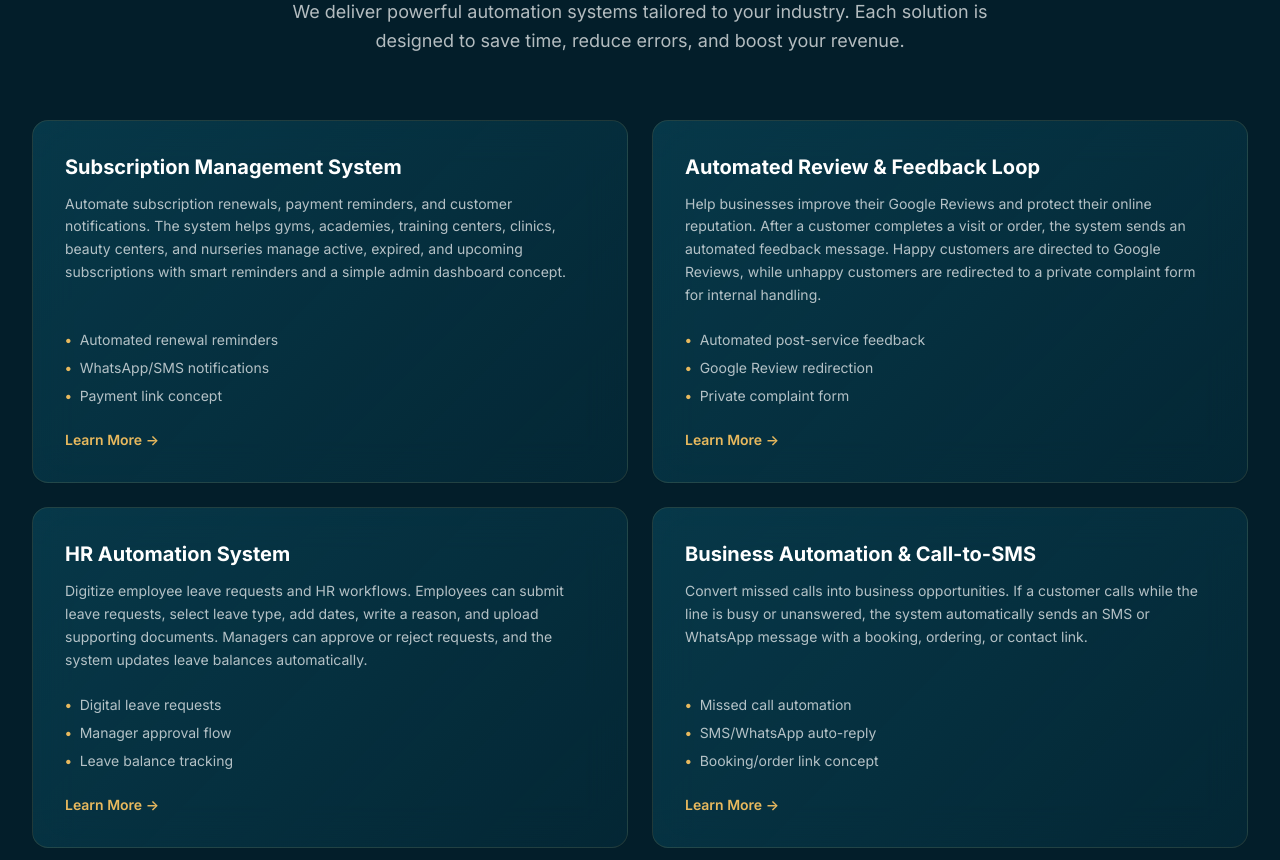
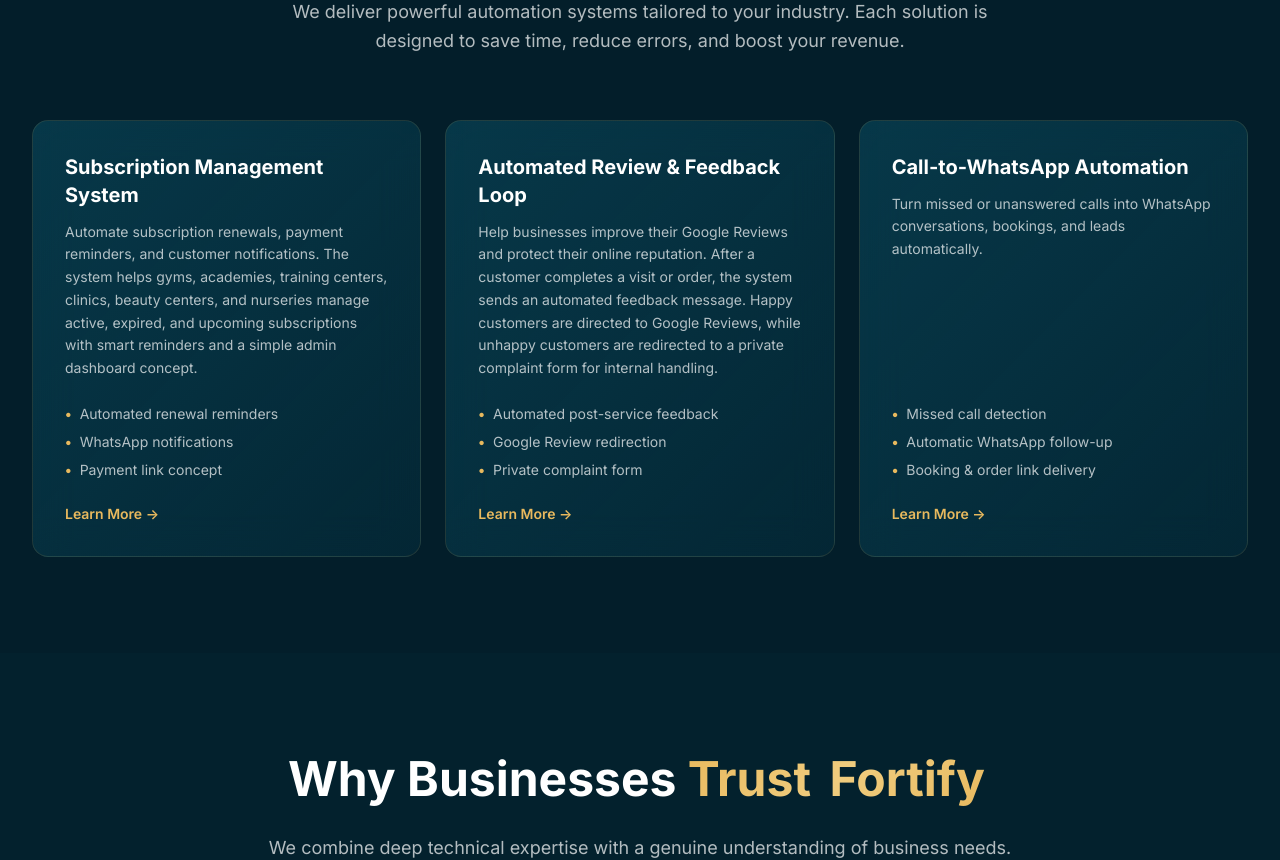
Before and after one commit to aboodbelal99-cys/Fortify, a Next.js app: page / in a window 1280 px wide. Shown: the part 1080-1940 px from the top of the page. Built offline with nearby package versions, Linux system fonts and the light colour scheme.

Commit message:
Remove HR Automation, rename Call-to-SMS to Call-to-WhatsApp Automation, update CTAs

```diff
--- a/src/app/layout.jsx
+++ b/src/app/layout.jsx
@@ -9,13 +9,12 @@
     template: '%s | Fortify',
   },
   description:
-    'Fortify provides premium business automation solutions including subscription management, automated reviews, HR automation, and call-to-SMS systems. Fortifying your business, coding your future.',
+    'Fortify provides premium business automation solutions including subscription management, automated reviews, and call-to-WhatsApp automation. Fortifying your business, coding your future.',
   keywords: [
     'business automation',
     'subscription management',
-    'HR automation',
     'review automation',
-    'call to SMS',
+    'call to WhatsApp',
     'workflow automation',
     'digital transformation',
   ],
--- a/src/app/page.jsx
+++ b/src/app/page.jsx
@@ -112,7 +112,7 @@
             description="We deliver powerful automation systems tailored to your industry. Each solution is designed to save time, reduce errors, and boost your revenue."
           />
 
-          <div className="grid grid-cols-1 md:grid-cols-2 gap-6">
+          <div className="grid grid-cols-1 md:grid-cols-3 gap-6">
             {services.map((service, index) => (
               <ServiceCard key={service.id} service={service} index={index} />
             ))}
--- a/src/app/services/call-to-sms/page.jsx
+++ b/src/app/services/call-to-whatsapp/page.jsx
@@ -1,13 +1,13 @@
 import ServicePageLayout from '@/components/ServicePageLayout';
 import { services } from '@/data/services';
 
-const service = services.find((s) => s.id === 'call-to-sms');
+const service = services.find((s) => s.id === 'call-to-whatsapp');
 
 export const metadata = {
   title: service.title,
   description: service.brief,
 };
 
-export default function CallToSmsPage() {
+export default function CallToWhatsAppPage() {
   return <ServicePageLayout service={service} />;
 }
--- a/src/app/services/hr-automation/page.jsx
+++ /dev/null
@@ -1,13 +0,0 @@
-import ServicePageLayout from '@/components/ServicePageLayout';
-import { services } from '@/data/services';
-
-const service = services.find((s) => s.id === 'hr-automation');
-
-export const metadata = {
-  title: service.title,
-  description: service.brief,
-};
-
-export default function HRAutomationPage() {
-  return <ServicePageLayout service={service} />;
-}
--- a/src/components/Footer.jsx
+++ b/src/components/Footer.jsx
@@ -8,8 +8,7 @@
     links: [
       { label: 'Subscription Management', href: '/services/subscription-management' },
       { label: 'Review & Feedback', href: '/services/review-feedback' },
-      { label: 'HR Automation', href: '/services/hr-automation' },
-      { label: 'Call-to-SMS', href: '/services/call-to-sms' },
+      { label: 'Call-to-WhatsApp', href: '/services/call-to-whatsapp' },
     ],
   },
   {
--- a/src/components/Navbar.jsx
+++ b/src/components/Navbar.jsx
@@ -78,7 +78,7 @@
                 className="ml-3 inline-flex items-center gap-1.5 px-5 py-2 bg-gradient-to-r from-[#E8B95E] to-[#d4a44e] text-[#042430] text-[0.82rem] font-semibold rounded-lg hover:shadow-md hover:shadow-[#E8B95E]/20 transition-all duration-300"
               >
                 <span className="nav-get-started notranslate">
-                  <span>Get Started</span>
+                  <span>Contact Us</span>
                 </span>
               </Link>
             </div>
@@ -148,7 +148,7 @@
               className="block text-center px-5 py-3 bg-gradient-to-r from-[#E8B95E] to-[#d4a44e] text-[#042430] text-sm font-semibold rounded-lg"
             >
               <span className="nav-get-started notranslate">
-                <span>Get Started</span>
+                <span>Contact Us</span>
               </span>
             </Link>
           </div>
--- a/src/components/ServicePageLayout.jsx
+++ b/src/components/ServicePageLayout.jsx
@@ -168,7 +168,7 @@
               className="btn-gold text-base px-8 py-4 w-full sm:w-auto justify-center"
             >
 
-              Discuss This Solution
+              Request Demo
             </a>
             <Link
               href="/contact"
--- a/src/data/services.js
+++ b/src/data/services.js
@@ -7,7 +7,7 @@
     icon: '🔄',
     features: [
       'Automated renewal reminders',
-      'WhatsApp/SMS notifications',
+      'WhatsApp notifications',
       'Payment link concept',
       'Active/expired customer status',
       'Monthly revenue visibility',
@@ -54,57 +54,48 @@
     ],
   },
   {
-    id: 'hr-automation',
-    title: 'HR Automation System',
+    id: 'call-to-whatsapp',
+    title: 'Call-to-WhatsApp Automation',
     brief:
-      'Digitize employee leave requests and HR workflows. Employees can submit leave requests, select leave type, add dates, write a reason, and upload supporting documents. Managers can approve or reject requests, and the system updates leave balances automatically.',
-    icon: '👥',
+      'Turn missed or unanswered calls into WhatsApp conversations, bookings, and leads automatically.',
+    icon: '📞',
     features: [
-      'Digital leave requests',
-      'Manager approval flow',
-      'Leave balance tracking',
-      'Employee profile records',
-      'Attachment upload concept',
-      'HR workflow automation',
+      'Missed call detection',
+      'Automatic WhatsApp follow-up',
+      'Booking & order link delivery',
+      'Lead capture automation',
+      'Customer response tracking',
+      'Business hours awareness',
     ],
     problem:
-      'Paper-based HR processes are slow, error-prone, and impossible to scale. Employees waste time chasing approvals, managers lose track of leave balances, and HR teams drown in administrative paperwork instead of focusing on strategic initiatives.',
+      'Businesses lose potential customers when calls go unanswered, the line is busy, or the customer contacts them outside working hours. Many customers do not call again and move to a competitor.',
     solution:
-      'Our HR Automation System transforms your entire human resources workflow into a streamlined digital process. Employees submit leave requests through a simple interface, managers approve with one click, and the system automatically updates balances and records — eliminating paperwork and reducing approval times from days to minutes.',
+      'Fortify helps businesses automatically follow up with customers through WhatsApp when a call is missed, busy, or unanswered. The customer receives a WhatsApp message with a booking link, menu link, contact link, or order link.',
+    benefits: [
+      'Never miss a potential customer',
+      'Convert missed calls into leads',
+      'Send automatic WhatsApp follow-ups',
+      'Improve customer response time',
+      'Increase bookings and orders',
+      'Improve customer experience',
+      'Reduce manual follow-up work',
+    ],
+    workflow: [
+      'Customer calls',
+      'Call missed / busy / unanswered',
+      'System detects the missed call',
+      'WhatsApp message is sent automatically',
+      'Customer receives booking/order/contact link',
+      'Customer takes action',
+      'Business captures the lead',
+    ],
     targetIndustries: [
-      'Small & Medium Enterprises',
-      'Corporate Offices',
-      'Educational Institutions',
-      'Healthcare Organizations',
-      'Government Agencies',
-      'NGOs & Non-Profits',
-    ],
-  },
-  {
-    id: 'call-to-sms',
-    title: 'Business Automation & Call-to-SMS',
-    brief:
-      'Convert missed calls into business opportunities. If a customer calls while the line is busy or unanswered, the system automatically sends an SMS or WhatsApp message with a booking, ordering, or contact link.',
-    icon: '📞',
-    features: [
-      'Missed call automation',
-      'SMS/WhatsApp auto-reply',
-      'Booking/order link concept',
-      'Lead capture',
-      'Customer follow-up',
-      'Secure customer data handling',
-    ],
-    problem:
-      'Every missed call is a missed opportunity. Businesses lose potential customers when calls go unanswered during busy hours, after working hours, or when staff is occupied. These leads rarely call back, and the revenue simply walks away.',
-    solution:
-      'Our Call-to-SMS system ensures no lead is ever lost. When a call goes unanswered, the system instantly sends an automated WhatsApp or SMS message with your booking link, menu, or contact form. The customer stays engaged, and you capture the lead automatically — even when you are unavailable.',
-    targetIndustries: [
-      'Restaurants & Food Delivery',
-      'Clinics & Dental Offices',
-      'Real Estate Agencies',
-      'Auto Repair Shops',
-      'Salons & Beauty Centers',
-      'Service-Based Businesses',
+      'Restaurants',
+      'Cafes',
+      'Clinics',
+      'Beauty Centers',
+      'Delivery Services',
+      'Service Businesses',
     ],
   },
 ];
```
